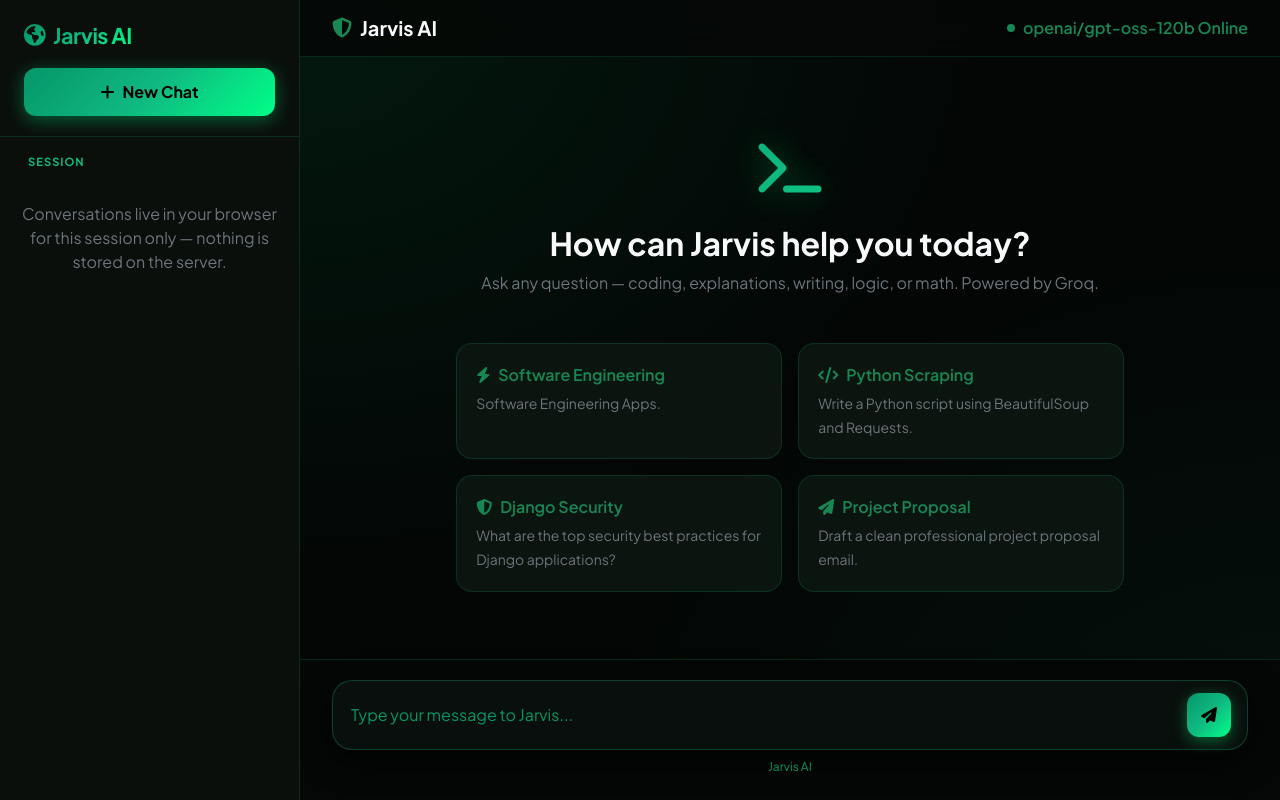
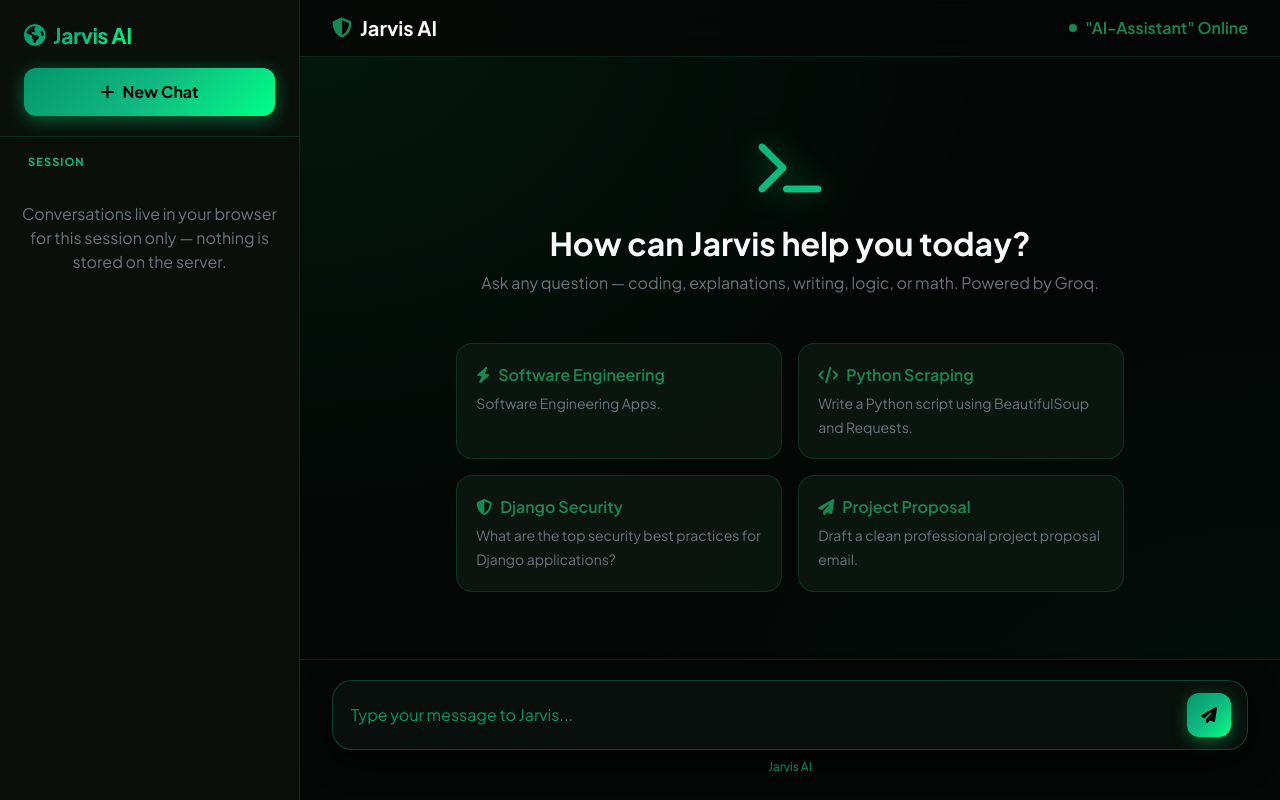
Before and after one commit to shahvihaan21/Jarvis-Groq, a Django app: template frontend/templates/todo/index.html in a window 1280 px wide. Run offline with Django 5.2, Linux system fonts and the light colour scheme; the template is opened without the code that fills it, so the values that code supplies are empty; some libraries are stand-ins or nearby versions.

Commit message:
Update model name display to 'AI-Assistant'

```diff
--- a/frontend/templates/todo/index.html
+++ b/frontend/templates/todo/index.html
@@ -59,7 +59,7 @@
                 <div class="d-flex align-items-center gap-2 text-success fs-7 fw-semibold">
                     <span class="d-inline-block rounded-circle bg-success shadow-sm"
                         style="width: 8px; height: 8px; box-shadow: 0 0 8px #00ff87;"></span>
-                    <span>{{ model_name|default:"openai/gpt-oss-120b" }} Online</span>
+                    <span> "AI-Assistant" Online</span>
                 </div>
             </header>
 
```
